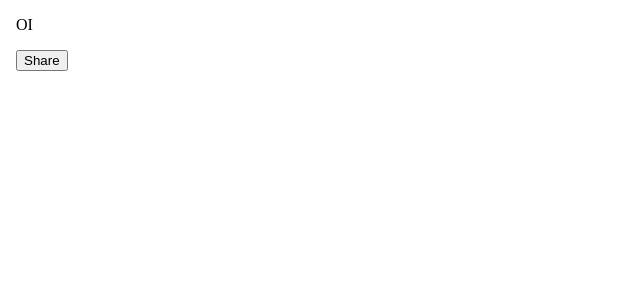
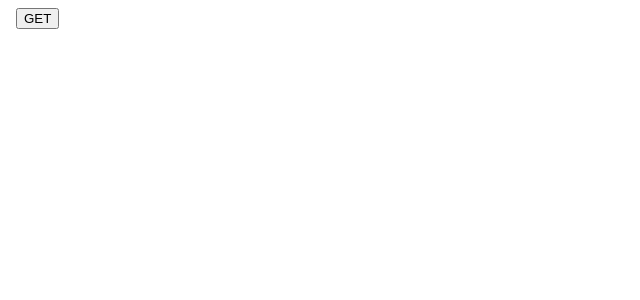
Before and after one commit to thalesbm/angular-sample, an Angular app: page / in a window 1280 px wide. Shown: the top 300 px of the page, without its empty margins (0-640 px from the left). Built offline with nearby package versions, Linux system fonts and the light colour scheme.

Commit message:
created rest call

```diff
--- a/src/app/app.component.html
+++ b/src/app/app.component.html
@@ -1,12 +1,13 @@
 <html>
 
-<body>
-<p>OI</p>
+  <body>
 
-<button (click)="share()">
-  Share
-</button>
+    <button (click)="get()">
+      GET
+    </button>
 
-</body>
+    {{clickMessage | json}}
+
+  </body>
 
 </html>
--- a/src/app/app.component.ts
+++ b/src/app/app.component.ts
@@ -1,5 +1,6 @@
 import { Component } from '@angular/core';
-import { UserService } from './user.service';
+import { UserService } from './service/user.service';
+import { User } from './models/user';
 
 @Component({
   selector: 'app-root',
@@ -10,16 +11,22 @@ import { UserService } from './user.service';
 export class AppComponent {
   title = 'my-app';
 
-  share() {
-    window.alert('The product has been shared!');
-    this.loadUser()
+  get() {
+    // this.loadUser()
+    this.getCars()
   }
 
-  constructor(private userService: UserService) {}
-  profile = {};
+  clickMessage: string;
 
-  loadUser() {
-    this.userService.getUser().subscribe(data => this.profile = data);
-    window.alert(this.profile);
+  constructor(private userService: UserService) {
   }
+
+  user: User;
+
+  getCars() {
+    this.userService.getCars().subscribe((user: User) => {
+      this.user = user;
+      this.clickMessage = user.data;
+    });
+   }
 }
--- a/src/app/app.module.ts
+++ b/src/app/app.module.ts
@@ -5,7 +5,7 @@ import { AppRoutingModule } from './app-routing.module';
 import { AppComponent } from './app.component';
 
 import { HttpClientModule } from '@angular/common/http';
-import { UserService } from './user.service';
+import { UserService } from './service/user.service';
 
 @NgModule({
   declarations: [
--- /dev/null
+++ b/src/app/models/user.ts
@@ -0,0 +1,3 @@
+export interface User {
+    data: string;
+}
--- /dev/null
+++ b/src/app/service/user.service.ts
@@ -0,0 +1,19 @@
+import { Injectable } from '@angular/core';
+import { HttpClient, HttpResponse, HttpHeaders } from '@angular/common/http';
+import { Observable } from 'rxjs';
+import { User } from '../models/user';
+
+@Injectable()
+export class UserService {
+  constructor (
+    private http: HttpClient
+  ) {}
+
+  httpOptions = {
+    headers: new HttpHeaders({ 'Content-Type': 'application/json' })
+  }
+
+  getCars(): Observable<User> {
+    return this.http.get<User>("https://reqres.in/api/users/2", this.httpOptions);
+  }
+}
--- a/src/app/user.service.ts
+++ /dev/null
@@ -1,13 +0,0 @@
-import { Injectable } from '@angular/core';
-import { HttpClient, HttpResponse } from '@angular/common/http';
-
-@Injectable()
-export class UserService {
-  constructor (
-    private http: HttpClient
-  ) {}
-
-  getUser() {
-    return this.http.get(`https://conduit.productionready.io/api/profiles/eric`);
-  }
-}
--- a/src/main.ts
+++ b/src/main.ts
@@ -1,5 +1,6 @@
 import { enableProdMode } from '@angular/core';
 import { platformBrowserDynamic } from '@angular/platform-browser-dynamic';
+import { FormControl } from '@angular/forms';
 
 import { AppModule } from './app/app.module';
 import { environment } from './environments/environment';
```
Also changed, not shown: 1 other file (tests, documents, lock files or other folders).
